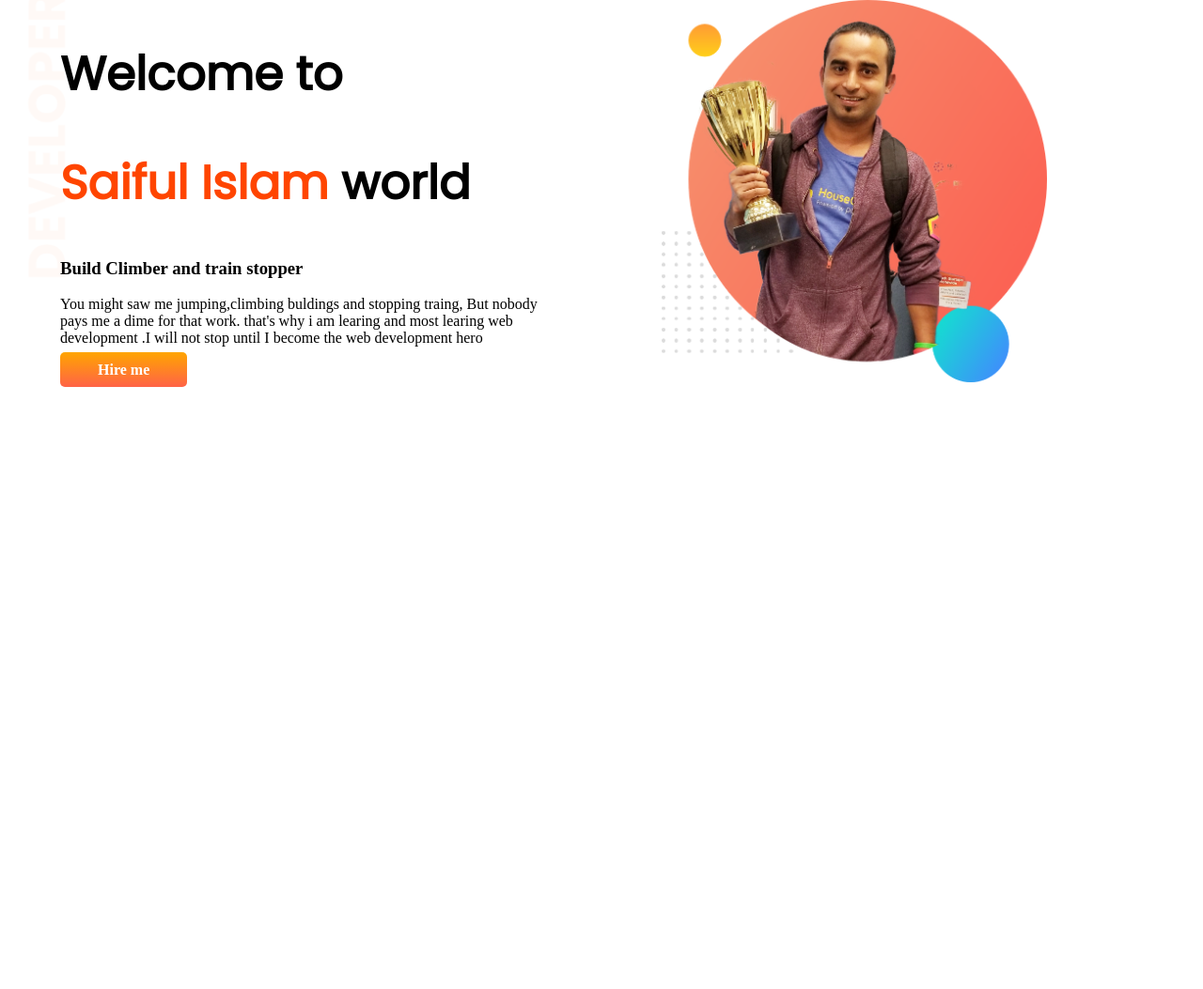
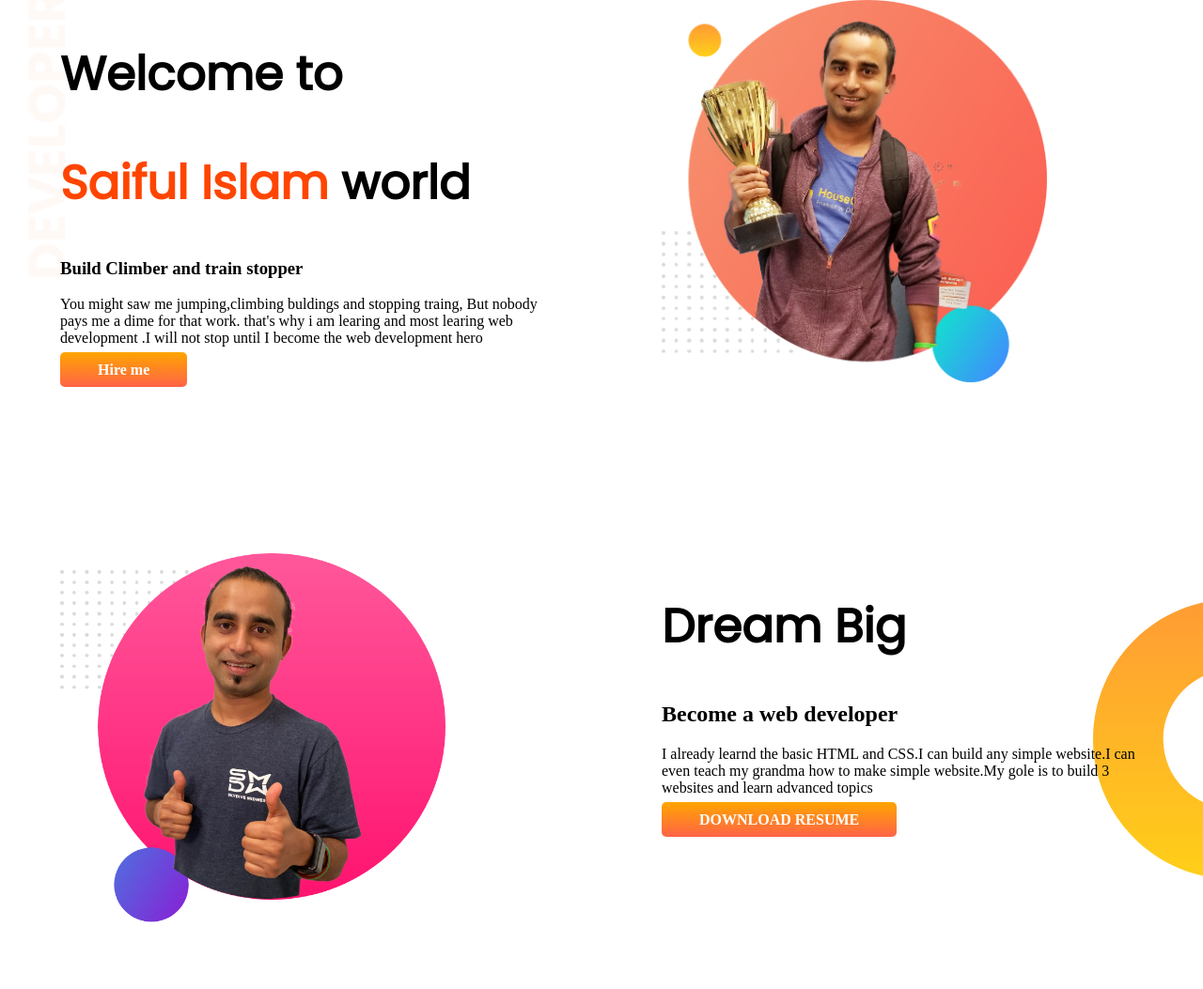
Before and after one commit to Mdsaifulislam10/developer-portfolio, a plain HTML site: page index.html in a window 1280 px wide. Shown: the part 64-1117 px from the top of the page at 94% size. Before the commit the page ends 800 px from the top, so only its background shows below. Drawn offline with Linux system fonts and the light colour scheme.

Commit message:
dream added

```diff
--- a/index.html
+++ b/index.html
@@ -23,6 +23,18 @@
             <img src="images/jhankar.png" alt="">
         </div>
    </section>
+   <section class="dream-big">
+       <div class="half-widht" >
+           <img src="images/jhankar2.png" alt="">
+       </div>
+       <div class="half-widht" >
+           <h1>Dream Big</h1>
+           <h2>Become a web developer</h2>
+           <p>I already learnd the basic HTML and CSS.I can build any simple website.I can even teach my grandma how to make simple website.My gole is to build 3 websites and learn advanced topics</p>
+           <a class="link-button" target="_blank" href="">DOWNLOAD RESUME</a>
+       </div>
+
+   </section>
 
 </body>
 </html>
--- a/style.css
+++ b/style.css
@@ -11,6 +11,7 @@ h1 {
 }
 section {
   display: flex;
+  margin-bottom:50px ;
 }
 .half-widht {
   width: 50%;
@@ -31,3 +32,8 @@ section {
   background-image: url(images/top-banner.png);
   background-repeat: no-repeat;
 }
+.dream-big{
+  background-image:url(images/dream-bg.png) ;
+  background-repeat: no-repeat;
+  background-position: right;
+}
```
